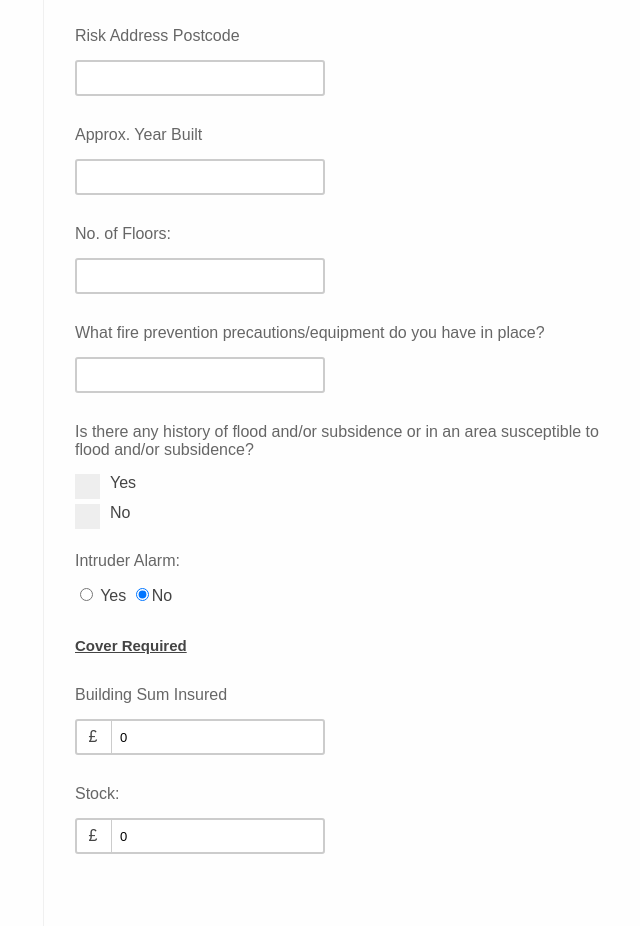
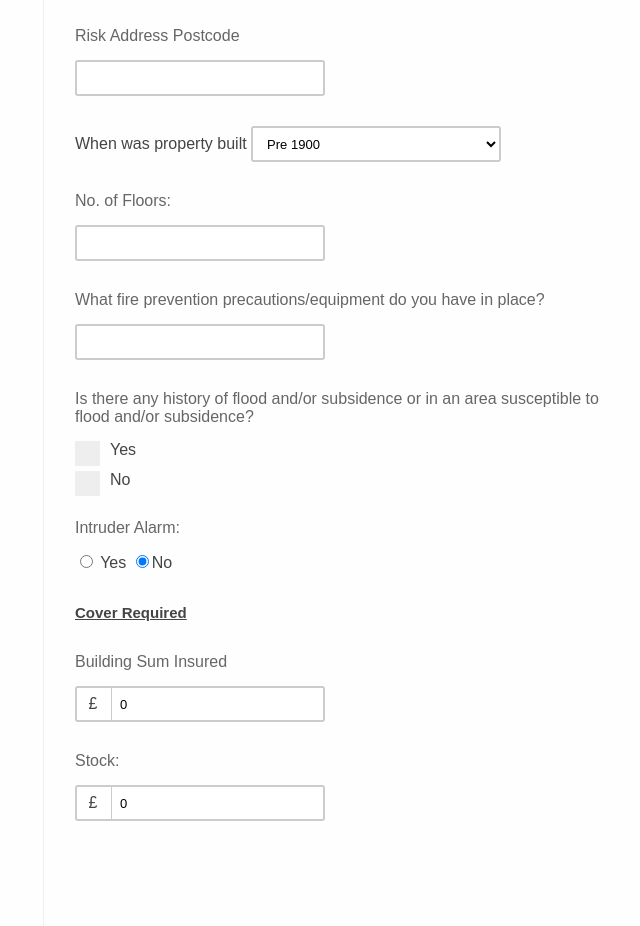
Before and after one commit to davebrokit/insurerTestWebsite, a plain HTML site: page index.html in a window 1280 px wide. Shown: the part 2026-2952 px from the top of the page, without its empty margins (365-1005 px from the left). Drawn offline with Linux system fonts and the light colour scheme.

Commit message:
Add dropdown Question

```diff
--- a/index.html
+++ b/index.html
@@ -209,12 +209,16 @@
                             <input type="text" id="question_in_52" value="" class="">
                         </div>
 
+                        <div id="question_24" class="question Number RISKGROUP_ID_5593">
+                            <label  for="built">When was property built</label>
+                            <select name="built" id="built">
+                                <option value="1900">Pre 1900</option>
+                                <option value="1950">1900-1950</option>
+                                <option value="2000">1951-2000</option>
+                                <option value="2020">Post 2000</option>
+                            </select>
+                        </div>
 
-                        <div id="question_24" class="question">
-                            <input type="hidden" class="questionName" value="2313Employees">
-                            <div class="text">Approx. Year Built</div>
-                            <input type="text" id="question_in_24" value="" class="">
-                        </div>
                         <div id="question_25" class="question">
                             <input type="hidden" class="questionName" value="2313Employees">
                             <div class="text">No. of Floors: </div>
```
